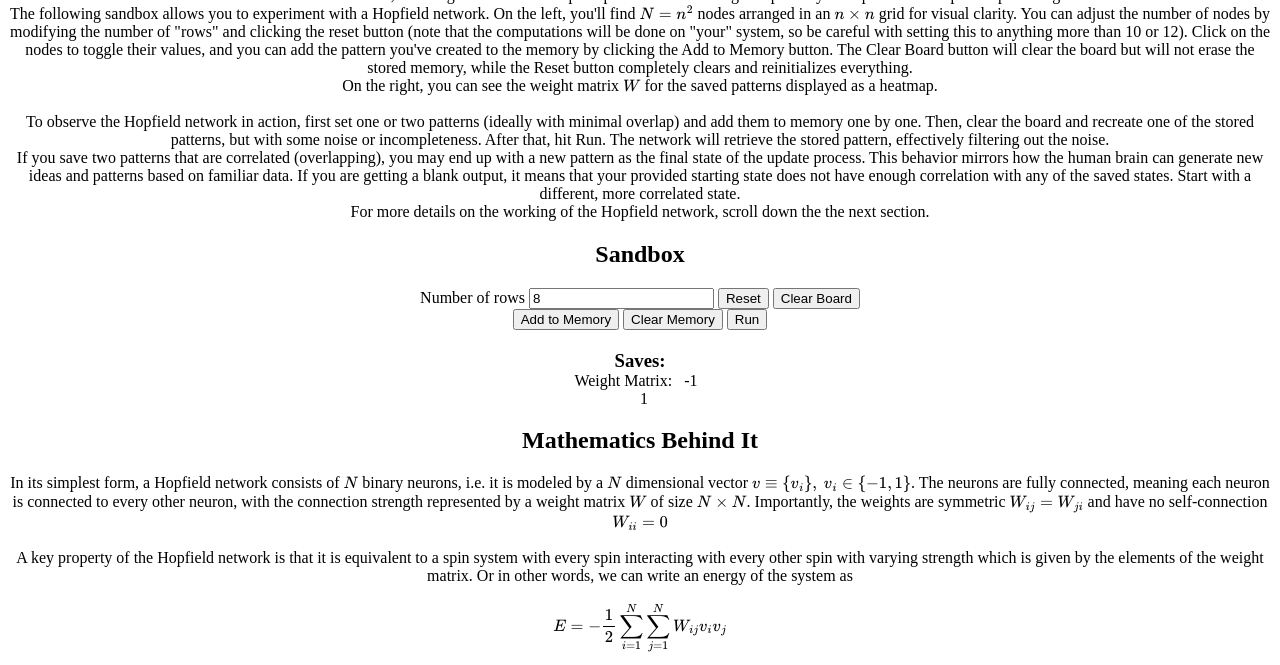
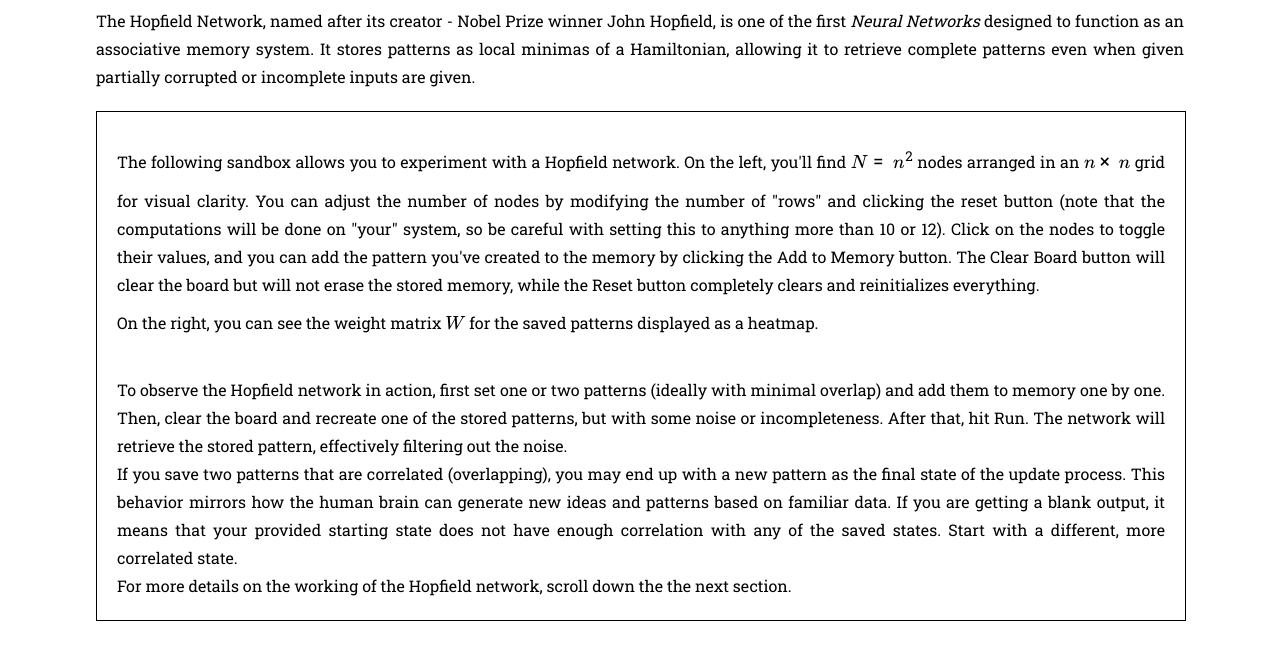
Before and after one commit to adithyarao3103/Hopfield-Network, a plain HTML site: page index.html in a window 1280 px wide. Shown: the part 112-777 px from the top of the page. Drawn offline with nearby package versions, Linux system fonts and the light colour scheme; some packages are replaced by stand-ins of ours; the site is published under a folder, as on GitHub Pages, so addresses that start at the root find nothing.

Commit message:
update links

```diff
--- a/index.html
+++ b/index.html
@@ -4,7 +4,7 @@
 	<meta charset="utf-8">
 	<meta http-equiv="Content-Security-Policy" content="upgrade-insecure-requests">
 	<title>Adithya A Rao | Hopfield Networks</title>
-	<link rel="stylesheet" type="text/css" href="/Hopfield-Network/main.css">
+	<link rel="stylesheet" type="text/css" href="main.css">
 	<script type="text/javascript"
 	src="http://cdnjs.cloudflare.com/ajax/libs/mathjax/2.7.1/MathJax.js?config=TeX-AMS-MML_HTMLorMML">
 	</script>
@@ -122,5 +122,5 @@
 		</center>
 	</div>
 </body>
-<script type="text/javascript" src="/Hopfield-Network/main.js"></script>
+<script type="text/javascript" src="main.js"></script>
 </html>
```
Also changed, not shown: 1 other file.
